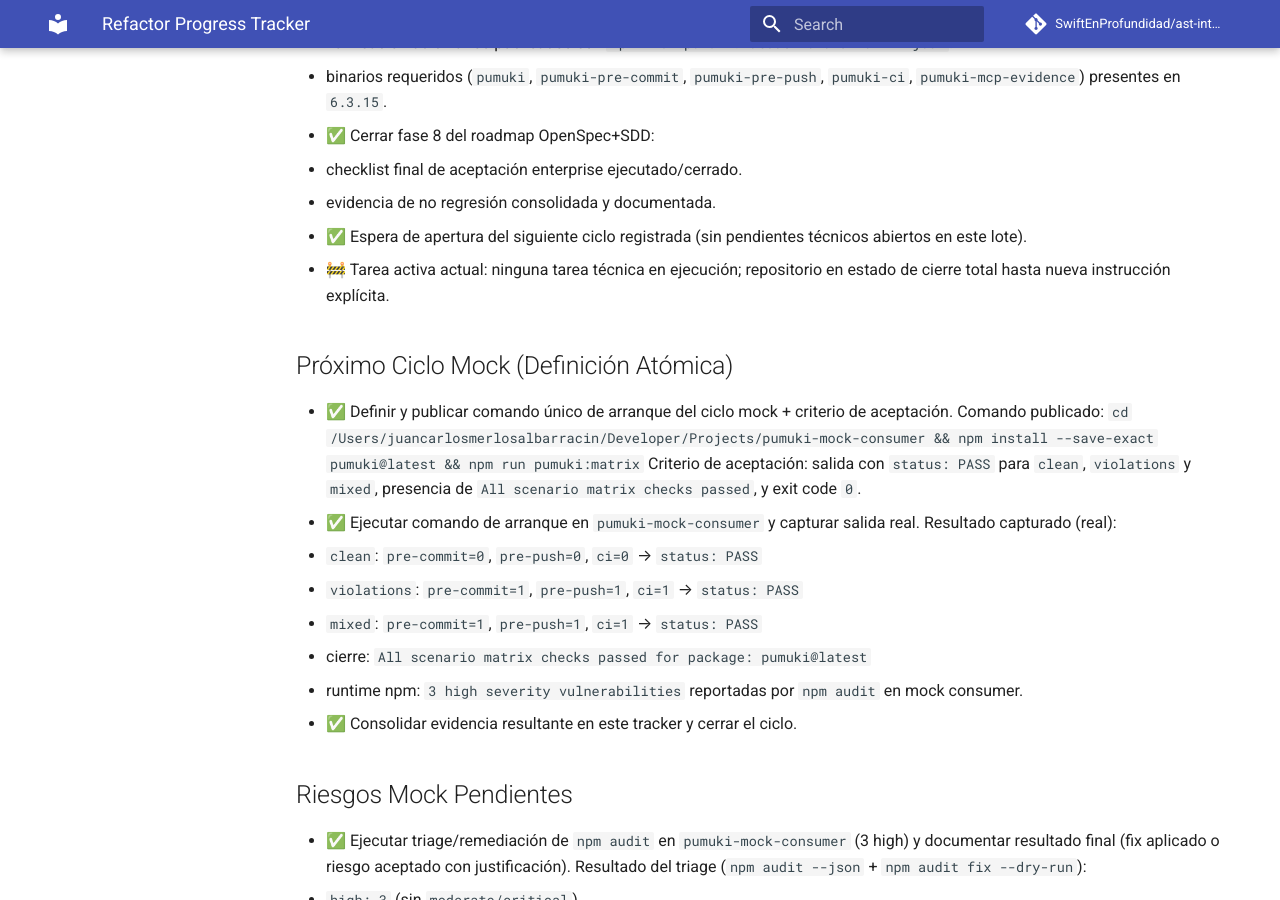
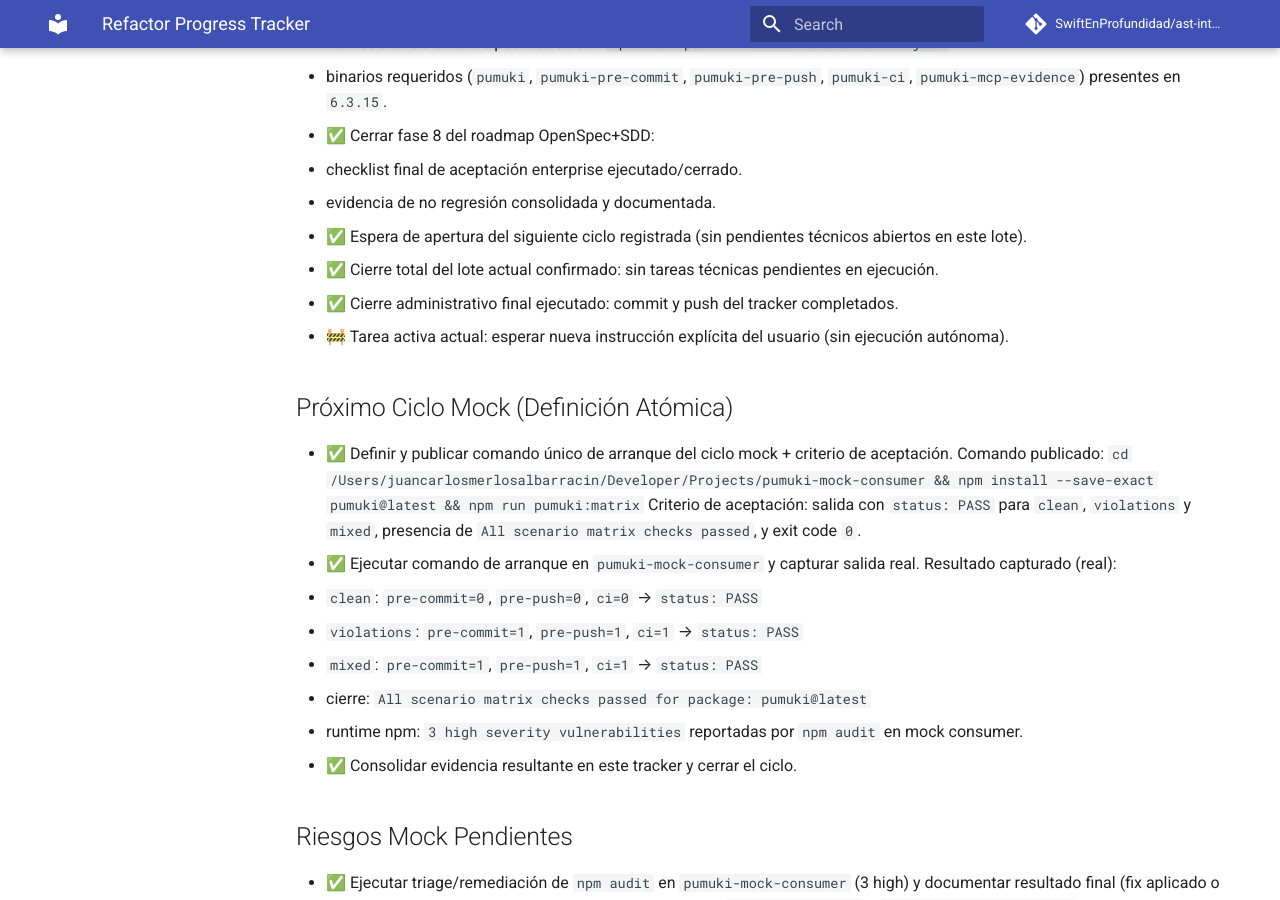
Before and after one commit to SwiftEnProfundidad/ast-intelligence-hooks, an MkDocs documentation site: the page built from docs/REFRACTOR_PROGRESS.md, in a window 1280 px wide and 900 px high, scrolled down 5684 px. Built offline with MkDocs 1.6.1 and Material for MkDocs 9.7.7, drawn with Linux system fonts in a browser that asks for light colours; comment, search, counter and statistics services are not loaded.

Commit message:
docs(tracker): close final pending state

```diff
--- a/docs/REFRACTOR_PROGRESS.md
+++ b/docs/REFRACTOR_PROGRESS.md
@@ -128,7 +128,9 @@ Estado consolidado del refactor con seguimiento de tareas y evidencia del avance
   - checklist final de aceptación enterprise ejecutado/cerrado.
   - evidencia de no regresión consolidada y documentada.
 - ✅ Espera de apertura del siguiente ciclo registrada (sin pendientes técnicos abiertos en este lote).
-- 🚧 Tarea activa actual: ninguna tarea técnica en ejecución; repositorio en estado de cierre total hasta nueva instrucción explícita.
+- ✅ Cierre total del lote actual confirmado: sin tareas técnicas pendientes en ejecución.
+- ✅ Cierre administrativo final ejecutado: commit y push del tracker completados.
+- 🚧 Tarea activa actual: esperar nueva instrucción explícita del usuario (sin ejecución autónoma).
 
 ## Próximo Ciclo Mock (Definición Atómica)
 - ✅ Definir y publicar comando único de arranque del ciclo mock + criterio de aceptación.
```
